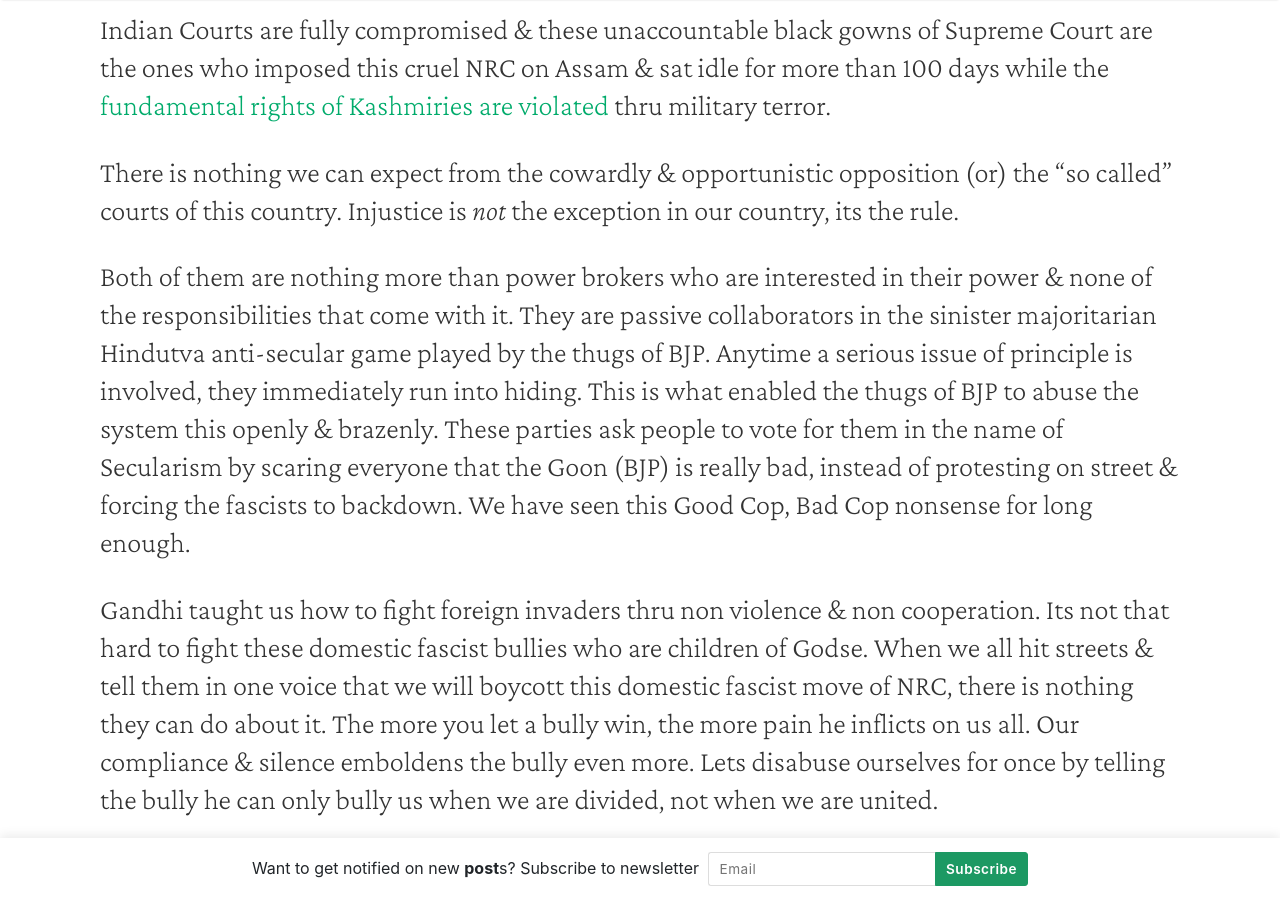
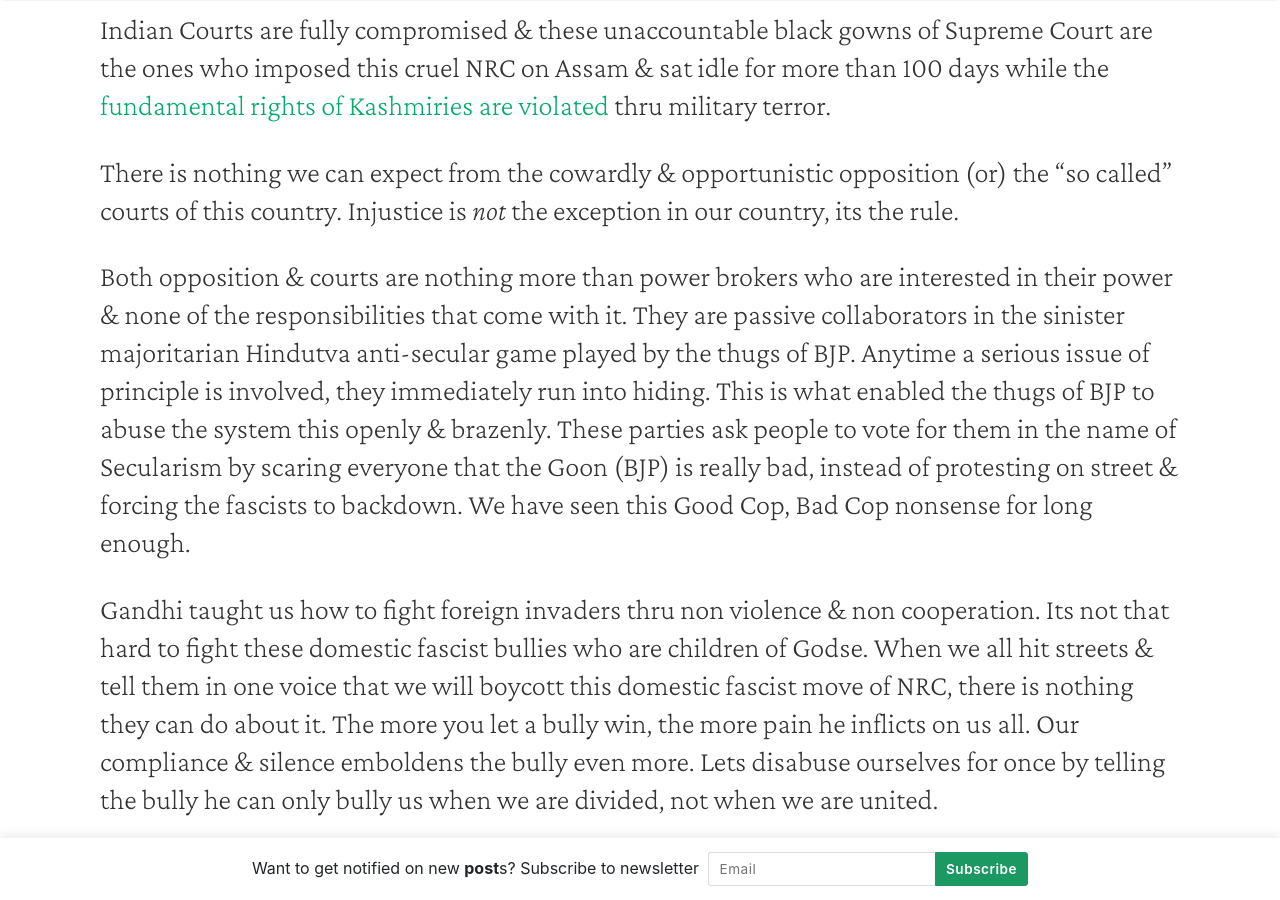
Before and after one commit to thekalinga/thekalinga.in, a Jekyll site: the page built from _posts/2019-11-24-why-fascist-nrc-should-be-opposed/2019-11-24-why-fascist-nrc-should-be-opposed.md, in a window 1280 px wide and 900 px high, scrolled down 1628 px. Built offline with Jekyll 4.4.1, drawn with Linux system fonts in a browser that asks for light colours; nearby versions of some CDN libraries.

Commit message:
fixed minor issue

```diff
--- a/_posts/2019-11-24-why-fascist-nrc-should-be-opposed/2019-11-24-why-fascist-nrc-should-be-opposed.md
+++ b/_posts/2019-11-24-why-fascist-nrc-should-be-opposed/2019-11-24-why-fascist-nrc-should-be-opposed.md
@@ -48,7 +48,7 @@
 There is nothing we can expect from the cowardly & opportunistic opposition (or) the "so called" courts of this country.
 Injustice is *not* the exception in our country, its the rule.
 
-Both of them are nothing more than power brokers who are interested in their power & none of the responsibilities that come with it.
+Both opposition & courts are nothing more than power brokers who are interested in their power & none of the responsibilities that come with it.
 They are passive collaborators in the sinister majoritarian Hindutva anti-secular game played by the thugs of BJP.
 Anytime a serious issue of principle is involved, they immediately run into hiding.
 This is what enabled the thugs of BJP to abuse the system this openly & brazenly.
```
